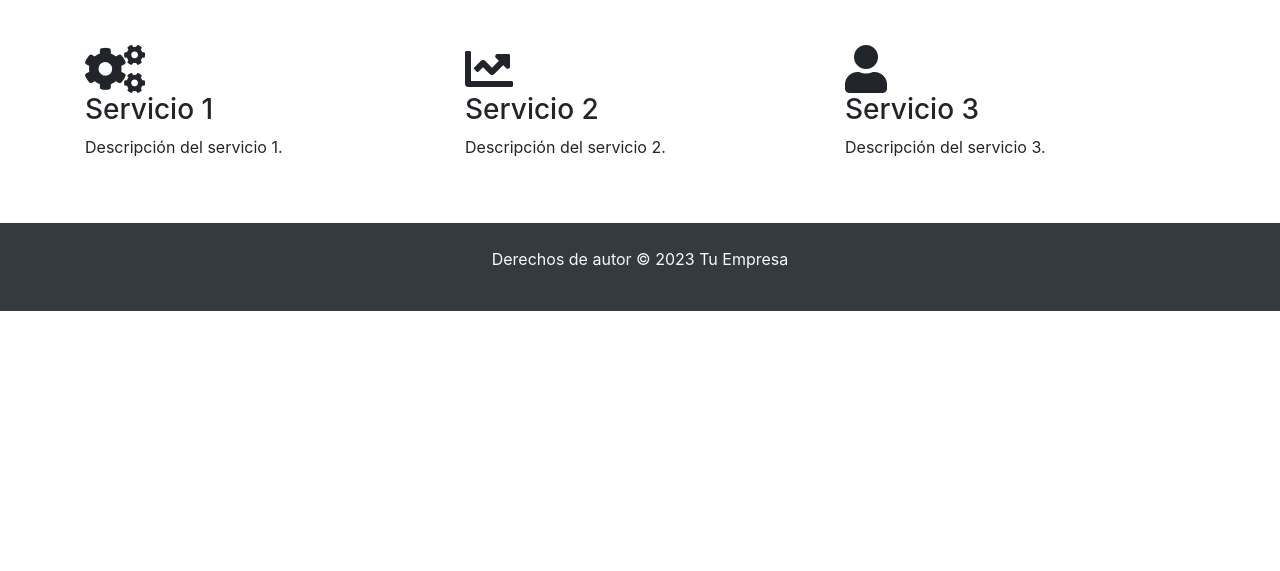
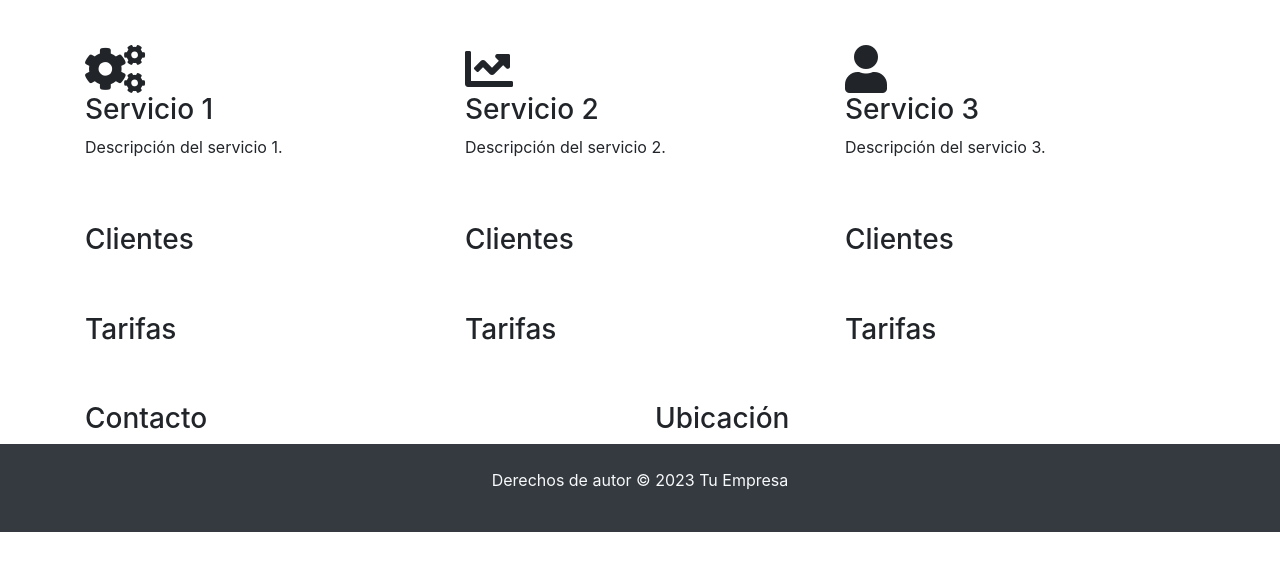
Before and after one commit to m4570r/web, a plain HTML site: page index.html in a window 1280 px wide. Shown: the part 217-788 px from the top of the page. Drawn offline with nearby package versions, Linux system fonts and the light colour scheme.

Commit message:
Update index.html

```diff
--- a/index.html
+++ b/index.html
@@ -112,21 +112,56 @@
 <!-- Sección de Clientes -->
 <section id="clientes" class="mt-5">
     <div class="container">
-        <!-- Agrega contenido de la sección de Clientes aquí -->
+        <div class="row">
+            <div class="col-md-4">
+                <h3>Clientes</h3>
+                <!-- Agrega contenido de la sección de Clientes aquí -->
+            </div>
+            <div class="col-md-4">
+                <h3>Clientes</h3>
+                <!-- Agrega contenido de la sección de Clientes aquí -->
+            </div>
+            <div class="col-md-4">
+                <h3>Clientes</h3>
+                <!-- Agrega contenido de la sección de Clientes aquí -->
+            </div>
+        </div>
     </div>
 </section>
 
 <!-- Sección de Tarifas -->
 <section id="tarifas" class="mt-5">
     <div class="container">
-        <!-- Agrega contenido de la sección de Tarifas aquí -->
+        <div class="row">
+            <div class="col-md-4">
+                <h3>Tarifas</h3>
+                <!-- Agrega contenido de la sección de Tarifas aquí -->
+            </div>
+            <div class="col-md-4">
+                <h3>Tarifas</h3>
+                <!-- Agrega contenido de la sección de Tarifas aquí -->
+            </div>
+            <div class="col-md-4">
+                <h3>Tarifas</h3>
+                <!-- Agrega contenido de la sección de Tarifas aquí -->
+            </div>
+        </div>
     </div>
 </section>
 
 <!-- Sección de Formulario de Contacto -->
 <section id="contacto" class="mt-5">
     <div class="container">
-        <!-- Agrega formulario de contacto aquí -->
+        <div class="row">
+            <div class="col-md-6">
+                <h3>Contacto</h3>
+                <!-- Agrega formulario de contacto aquí -->
+            </div>
+            <div class="col-md-6">
+                <h3>Ubicación</h3>
+                <!-- Agrega información de ubicación aquí -->
+            </div>
+        </div>
     </div>
 </section>
 
@@ -141,5 +176,10 @@
 <script src="https://code.jquery.com/jquery-3.5.1.slim.min.js"></script>
 <script src="https://cdn.jsdelivr.net/npm/@popperjs/core@2.5.3/dist/umd/popper.min.js"></script>
 <script src="https://maxcdn.bootstrapcdn.com/bootstrap/4.5.2/js/bootstrap.min.js"></script>
+
+<!-- Tu script personalizado -->
+<script>
+    // Agrega tu script personalizado aquí
+</script>
 </body>
     </html>
```
